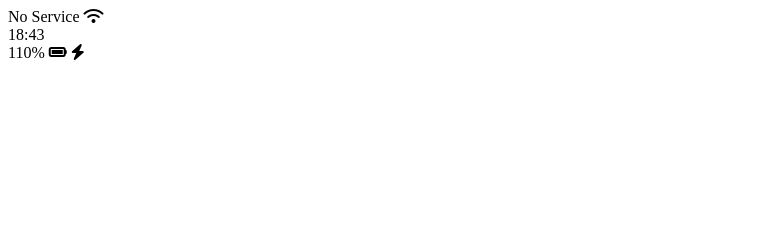
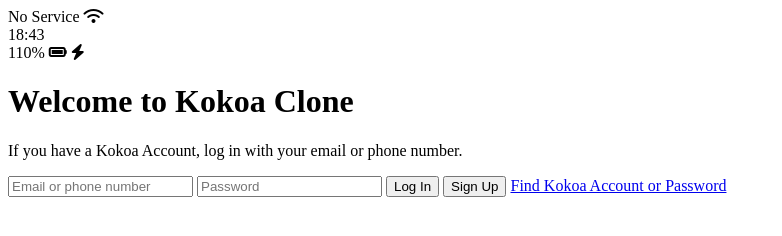
Before and after one commit to hanyeob/kokoa-clone, a plain HTML site: page index.html in a window 1280 px wide. Shown: the whole page, without its empty margins (0-782 px from the left). Drawn offline with Linux system fonts and the light colour scheme.

Commit message:
index.html!

```diff
--- a/index.html
+++ b/index.html
@@ -20,6 +20,23 @@
             <i class="fas fa-bolt"></i>
         </div>
     </div>
+
+    <header class="welcome-header">
+        <h1 class="welcome-header__title">Welcome to Kokoa Clone</h1>
+        <p class="welcome-header__title">
+            If you have a Kokoa Account, log in with your email or phone number.
+        </p>
+    </header>
+
+    <form id="login-form">
+        <input type="text" placeholder="Email or phone number"/>
+        <input type="password" placeholder="Password"/>
+        <input type="submit" value="Log In" />
+        <input type="submit" value="Sign Up" />
+        <a  href="#">Find Kokoa Account or Password</a>
+    </form>
+
+
     <script src="https://kit.fontawesome.com/6478f529f2.js" crossorigin="anonymous"></script>
 </body>
 </html>
```
